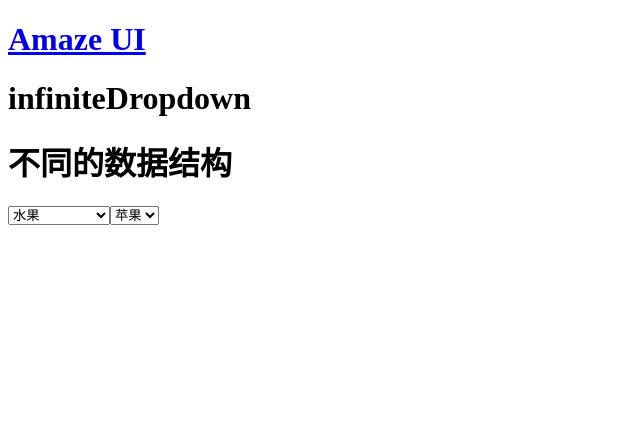
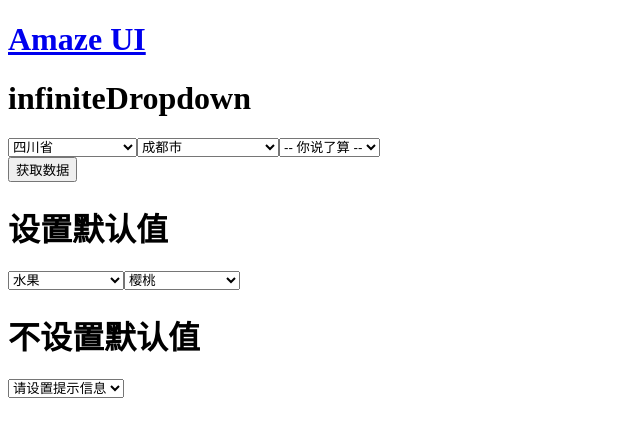
Before and after one commit to jliangmsyy32/infinitedropdown, a website built with webpack: page dist/index.html in a window 1280 px wide. Shown: the whole page, without its empty margins (0-640 px from the left). Built offline with nearby package versions, Linux system fonts and the light colour scheme.

Commit message:
achieve all functions

```diff
--- a/src/main.js
+++ b/src/main.js
@@ -1,6 +1,6 @@
 'use strict';
 import { data } from './data';
-import { loop,create,clean } from './utils';
+import { loop,create,clean,getIndex,dataCheck } from './utils';
 import { ChineseDistricts as CD } from './citydata';
 
 function idd({
@@ -8,57 +8,63 @@
   data = false, // required.指定载入的数据，不提供AJAX的方法； 提供多个实例。
   init = 1, // required
   showTooltip = true, // optional,是否显示指示，无占位符直接获取第一个数据
-  tooltip = '设置提示信息', // optional, 替换默认的提示信息
+  tooltip = '请设置提示信息', // optional, 替换默认的提示信息;多个提示信息就循环数组进行替换
   defaultValue = false, // optional，以数组给出接入，
   className = '', // optional, 样式接口
-  callback = '', // optional, 设置回调函数，每次选择后触发回调函数。
+  callback = false, // optional, 设置回调函数，每次选择后触发回调函数。
 }) {
-  // console.log(node,data,defaultValue);
+
   let iddNode = document.querySelector(selector);
-  let allSelect = [];
+  let allSelect = []; // for storing selected data
 
-/**
- * [get Index ]
- * @param  {[NUmber/String]} code [the code of value]
- * @param  {[type]} dataset  [description]
- * @param  {[type]} data  [description]
- * @return {[type]}       [description]
- */
-  function getIndex(code,dataset,data) {
-    let a = 0;
-    console.log(code,' code')
-    for( let items in data[dataset]) {
-        a ++;
-        console.log(items)
-        if(items == code ) {
-            console.log('found')
-            return a;
+  let first = loop(init,data); // get initialization
+  let initNode;  // init first node
+  first.unshift([tooltip,1]);
+
+  if(!defaultValue && dataCheck(first,'array')) {
+    initNode = create(init,first,iddNode);  // 设置了默认值后是不同的
+  } else if( dataCheck(defaultValue,'array') ) {
+      // 有默认值时， 初始化
+      let firstIndex;
+      initNode = create(defaultValue[0],first,iddNode);
+      firstIndex = getIndex(defaultValue[0],init,data);
+      initNode.selectedIndex = firstIndex;
+      let values = {};
+      values.value = defaultValue[0];
+      values.text = initNode.options[firstIndex].text;
+      allSelect.push(values);
+
+      // 多个默认值的循环
+      defaultValue.forEach((items,i,arr)=>{
+        let dataBack = loop(items,data);
+        dataBack.unshift([tooltip,1]);
+        let nodeBack;
+        let index;
+        // let nodeBack = create('init',dataBack,iddNode);
+        let nextIs = arr[i+1];
+
+        let values = {};
+
+        if(nextIs) {
+          index = getIndex(arr[i+1],items,data);
+          nodeBack = create(nextIs,dataBack,iddNode);
+          nodeBack.selectedIndex = index;
+
+          values.value = nextIs;
+          values.text = nodeBack.options[index].text;
+          allSelect.push(values);
+          console.log(allSelect)
+        } else {
+          create('init',dataBack,iddNode);
         }
-    }
-    console.log('no data found')
-    return false;
-  }
-
-  let first = loop(init,data);
-  let firstIndex;
-  if(defaultValue ) {
-    firstIndex = getIndex(defaultValue[0],init,data)
-  }
-  first.unshift([tooltip,1]);
-  // allSelect.push(init);
-  let initNode = create(init,first,iddNode);
-  initNode.selectedIndex = firstIndex;
-  console.log(firstIndex)
-
-  if(defaultValue) {
-    defaultValue.forEach((items)=>{
-        let dataBack = loop(items,data)
-        let nodeBack = create('init',dataBack,iddNode)
-        let index = getIndex(items,)
     })
   }
 
-
+/**
+ * [when selected, trigger render function]
+ * @param  {[type]} event [description]
+ * @return {[Array]}       [the selects's data]
+ */
   function render(event) {
     let target = event.target || event.srcElement;
     if(target.nodeName.toUpperCase() === 'SELECT') {
@@ -66,49 +72,72 @@
       let value = target.options[index].value;
       let text = target.options[index].text;
       console.log('当前选择: ',text);
+
       let values = {};
       values.value = value;
       values.text = text;
+
       if( target.name !== 'init') {
         clean(target.name,iddNode,allSelect);
       }
+
       target.name = value;
       allSelect.push(values);
+
       let dataset = loop(value,data);
-      if( dataset.length ) {
-        dataset.unshift([tooltip,1]);
-        create('init',dataset,iddNode)
-      }
-      if( typeof callback) {
+      dataset.unshift([tooltip,1]);
+      create('init',dataset,iddNode)
+
+      // 回调函数接口
+      if( callback) {
         console.log(callback)
         callback();
       }
     }
+
     console.log('已选择数据: ',allSelect)
   }
   // 事件监听，通过change事件触发数据的刷新
   iddNode.addEventListener('change',render,false);
-  return allSelect;
+
+  // 暴露公共接口
+  return {
+    data:allSelect,
+  }
 }
 
+// ================================================================
+
 // trigger event
-// var a = new idd({
-//   selector:'.am-idd',
-//   data: CD,
-//   init:86,
-//   showTooltip:true,
-//   tooltip:'-- 你说了算 --'
-// })
-
+var a = new idd({
+  selector: '.am-idd',
+  data: CD,
+  init: 86,
+  showTooltip: true,
+  defaultValue: [510000,510100],
+  tooltip: '-- 你说了算 --'
+})
 
 idd({
   selector:'.testNode',
   data: data,
   init: 1,
   showTooltip: true,
-  defaultValue: [10],
-  callback: foo,
-})
-function foo() {
-  console.log('111111')
+  defaultValue: [10,103],
+});
+
+idd({
+  selector:'.noDefault',
+  data: data,
+  init: 1,
+  showTooltip: true,
+});
+
+var getData = document.getElementById('getData')
+getData.onclick = function() {
+  let allData =''
+  for(let i=0; i<a.data.length; i++) {
+    allData += a.data[i].value + ' - ' + a.data[i].text + ' \n'
+  }
+  alert(allData)
 }
--- a/src/utils.js
+++ b/src/utils.js
@@ -14,18 +14,22 @@
   }
 
 /**
- * [create description]
+ * [judge content, create description]
  * @param  {[type]} name    [description]
  * @param  {[type]} options [description]
  * @param  {[type]} node    [description]
  * @return {[type]}         [return current node just created]
  */
-export function create(name,options,node) {
+export function create(name,optionsContent,node) {
+  if(optionsContent.length < 2) {
+    console.log('NO INCOMING DATA');
+    return false;
+  }
   let select = document.createElement('select');
   let content = '';
   select.name = name;
-  for(let i=0; i<options.length; i++) {
-    content += `<option value=${options[i][1]}>${options[i][0]}</option>`
+  for(let i=0; i<optionsContent.length; i++) {
+    content += `<option value=${optionsContent[i][1]}>${optionsContent[i][0]}</option>`
   }
   select.innerHTML = content;
   node.appendChild(select);
@@ -41,9 +45,7 @@
 export function clean(name,node,array) {
   // let a = document.querySelector(`select[name=${name}]`);
   let last = node.lastChild;
-
-    array.pop()
-
+  array.pop();
   while( last.name !== name && last.nodeType === 1) {
     node.removeChild(last);
     if( last.name !=='init' ) {
@@ -51,6 +53,43 @@
     }
     last = node.lastChild;
   }
+  return true;
 }
 
 // two ways to delete dom
+
+/**
+ * detect if the value is definied and type is the same as we give
+ * @param  {[**]} value [data]
+ * @param  {[String]} type  [the data type you want to check]
+ * @return {[Boolean]}
+ */
+export function dataCheck(value,type) {
+  let clas = Object.prototype.toString.call(value).slice(8, -1).toLowerCase();
+  console.log(clas,'你的数据类型');
+  if( value && clas === type.toLowerCase() ) {
+    return true;
+  } else {
+    console.log('默认值设置错误');
+    return false;
+  }
+}
+
+/**
+ * [get Index ]
+ * @param  {[NUmber/String]} code [the code of value]
+ * @param  {[type]} dataset  [description]
+ * @param  {[type]} data  [description]
+ * @return {[Number]}       [return the index number]
+ */
+export function getIndex(code,dataset,data) {
+  let a = 0;
+  for( let items in data[dataset]) {
+      a ++;
+      if(items == code ) {
+          return a;
+      }
+  }
+  console.log('no data found')
+  return false;
+}
```
Also changed, not shown: README.md, dist/index.html.
